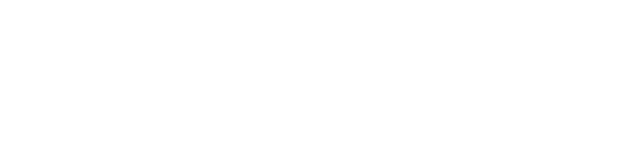
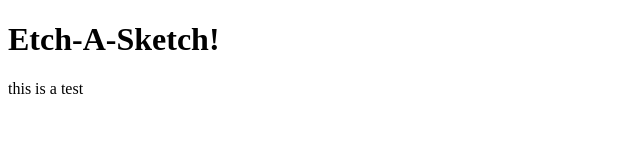
Before and after one commit to larrylovestein1/EtchaSketch, a plain HTML site: page index.html in a window 1280 px wide. Shown: the whole page, without its empty margins (0-640 px from the left). Drawn offline with Linux system fonts and the light colour scheme.

Commit message:
im adding my grid boxes with js for formatting correctly / using best practices. I added my 1st grid as a test cause i was rusty on dom manipulation

```diff
--- a/index.html
+++ b/index.html
@@ -5,9 +5,12 @@
     <meta http-equiv="X-UA-Compatible" content="IE=edge">
     <meta name="viewport" content="width=device-width, initial-scale=1.0">
     <link rel="stylesheet" href="./styles.css">
+    <script src="jsstyles.js" defer></script>
     <title>Etch-A-Sketch</title>
 </head>
 <body>
-    <script src="./jsstyles.js"></script>
+    <h1>Etch-A-Sketch!</h1>
+    <div id="gridContainer"></div>
+
 </body>
 </html>
--- a/jsstyles.js
+++ b/jsstyles.js
@@ -0,0 +1,7 @@
+const gridContainer = document.querySelector('#gridContainer');
+
+
+const g1 = document.createElement('div');
+g1.classList.add('g1');
+g1.textContent = 'this is a test'
+gridContainer.appendChild(g1);
```
